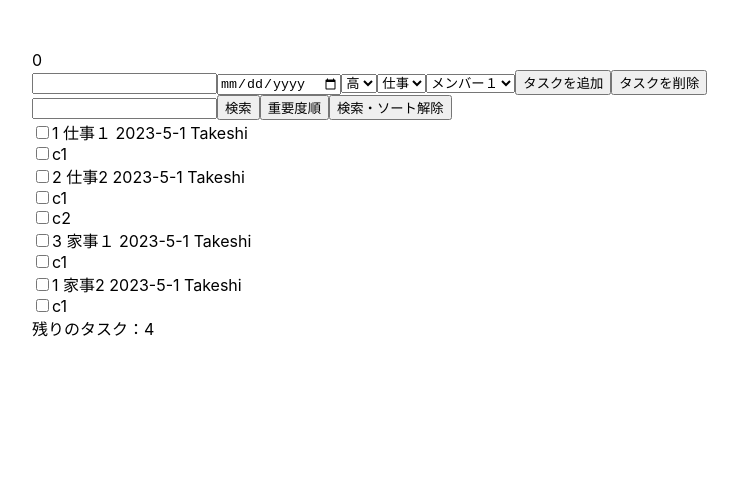
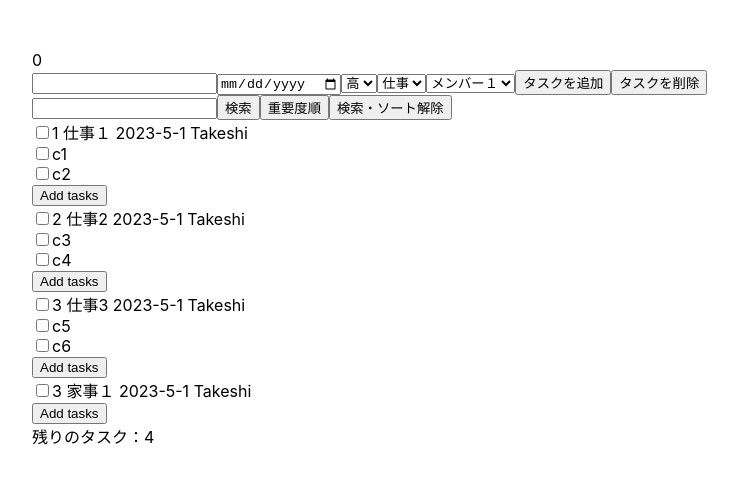
Before and after one commit to Tetsu-is/ToDoAppReact, a React (Create React App) app: page / in a window 1280 px wide. Shown: the top 484 px of the page, without its empty margins (18-756 px from the left). Built offline with nearby package versions, Linux system fonts and the light colour scheme; the HTML template or start-up script is replaced by a standard one.

Commit message:
childtask toggle comleted

```diff
--- a/src/App.js
+++ b/src/App.js
@@ -19,6 +19,30 @@ function App() {
     completed: false
   }
 
+  const child3 = {
+    id: uuidv4(),
+    name: "c3",
+    completed: false
+  }
+
+  const child4 = {
+    id: uuidv4(),
+    name: "c4",
+    completed: false
+  }
+
+  const child5 = {
+    id: uuidv4(),
+    name: "c5",
+    completed: false
+  }
+
+  const child6 = {
+    id: uuidv4(),
+    name: "c6",
+    completed: false
+  }
+
   const sample = [
     {
       id: uuidv4(),
@@ -27,7 +51,7 @@ function App() {
       date: "2023-5-1",
       priority: "1",
       assignment: "Takeshi",
-      child: [child1]
+      children: [child1,child2]
     },
     {
       id: uuidv4(),
@@ -36,7 +60,16 @@ function App() {
       date: "2023-5-1",
       priority: "2",
       assignment: "Takeshi",
-      child: [child1,child2]
+      children: [child3,child4]
+    },
+    {
+      id: uuidv4(),
+      name: "仕事3",
+      completed: false,
+      date: "2023-5-1",
+      priority: "3",
+      assignment: "Takeshi",
+      children: [child5,child6]
     },
     {
       id: uuidv4(),
@@ -45,17 +78,8 @@ function App() {
       date: "2023-5-1",
       priority: "3",
       assignment: "Takeshi",
-      child: [child1]
+      children: []
     },
-    {
-      id: uuidv4(),
-      name: "家事2",
-      completed: false,
-      date: "2023-5-1",
-      priority: "1",
-      assignment: "Takeshi",
-      child: [child1]
-    }
   ];
 
   const [todos, setTodos] = useState(sample);
@@ -83,7 +107,7 @@ function App() {
       date: selectedDate,
       priority: priority,
       assignment: assignment,
-      child: []
+      children: []
     }
 
     setTodos((prevTodos) => {
@@ -140,18 +164,19 @@ function App() {
 
   //childのboolean反転
   const toggleChildTodo = (id) => {
-    console.log("toggleChild!");
+    console.log("toggleChild called");
     const newTodos = [...todos];
-    for(let todo of newTodos){
-      const child = todo.child.find((child) => child.id === id);
-      if(child) {
-        console.log("find!");
-        child.completed = !child.completed;
-        break;
+    for(const todo of newTodos){
+      const targetChild = todo.children.find((child)=>child.id===id);
+      if(targetChild){
+        console.log(targetChild.name);
+        targetChild.completed = !targetChild.completed;
       }
     }
     setTodos(newTodos);
   }
+
+
 
   //checkがfalseの要素を消す
   const handleClear = () => {
--- a/src/ChildTask.jsx
+++ b/src/ChildTask.jsx
@@ -1,7 +1,9 @@
-import React, { useEffect } from "react";
+import React from "react";
+/* import React, { useEffect } from "react"; */
 
-const ChildTask = ({ child, toggleChildTodo }) => {
-  const childTask = child.map((child) => {
+const ChildTask = ({ children, toggleChildTodo }) => {
+
+  const childTask = children.map((child) => {
     return (
       <div key={child.id}>
         <label>
--- a/src/Todo.jsx
+++ b/src/Todo.jsx
@@ -4,9 +4,9 @@ import ChildTask from "./ChildTask";
 
 const Todo = ({ todo, toggleTodo, toggleChildTodo }) => {
 
-  const handleTodoClick = () => {
-    toggleTodo(todo.id);
-  };
+  const handleClick = () => {
+    alert("clicked");
+  }
 
   return (
     <div className="b-1 bg-green-400 p-5 mb-2 rounded-xl">
@@ -16,12 +16,13 @@ const Todo = ({ todo, toggleTodo, toggleChildTodo }) => {
           type="checkbox"
           checked={todo.completed}
           readOnly
-          onChange={handleTodoClick}
+          onChange={()=>toggleTodo(todo.id)}
         />
       </label>
       {todo.priority} {todo.name} {todo.date} {todo.assignment}
       </div>
-      < ChildTask child={todo.child} toggleChildTodo={toggleChildTodo}/>
+      < ChildTask children={todo.children} toggleChildTodo={toggleChildTodo}/>
+      <button onClick={handleClick} className="bg-red-500">Add tasks</button>
     </div>
   );
 };
```
